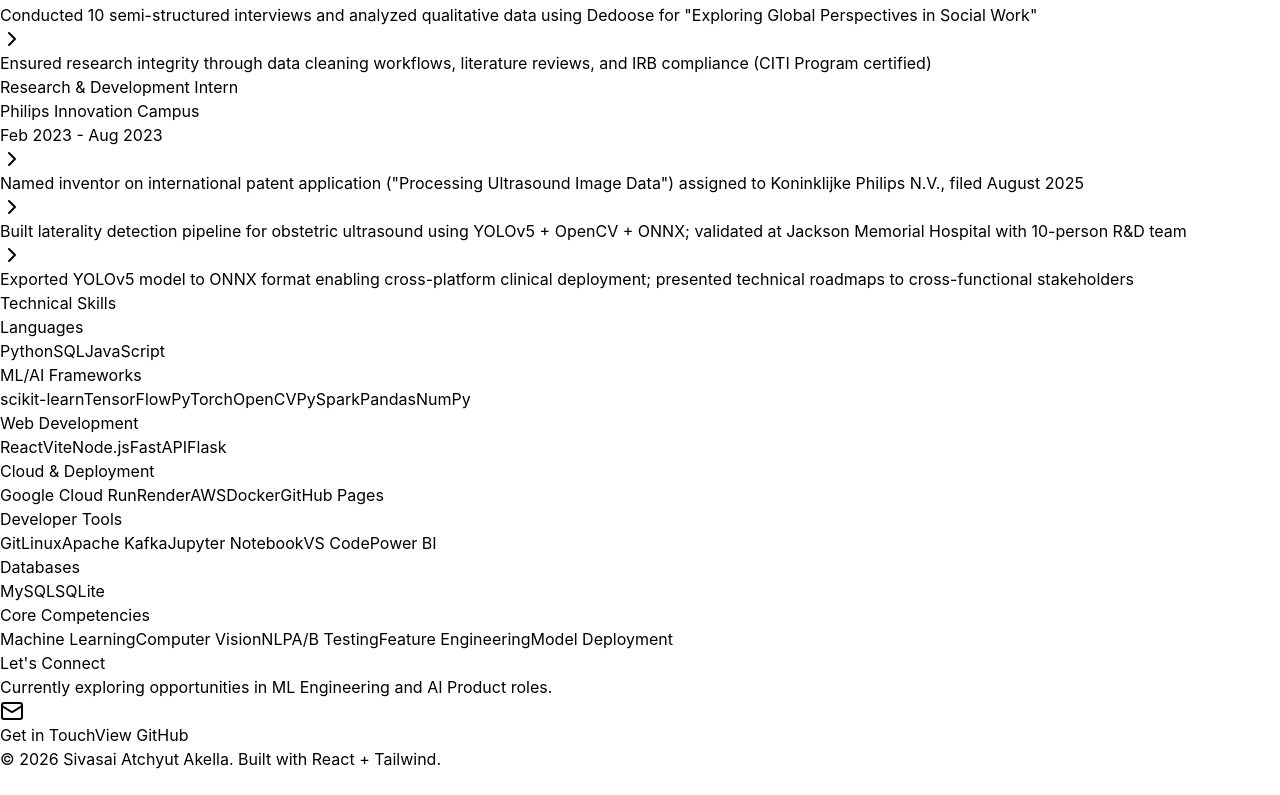
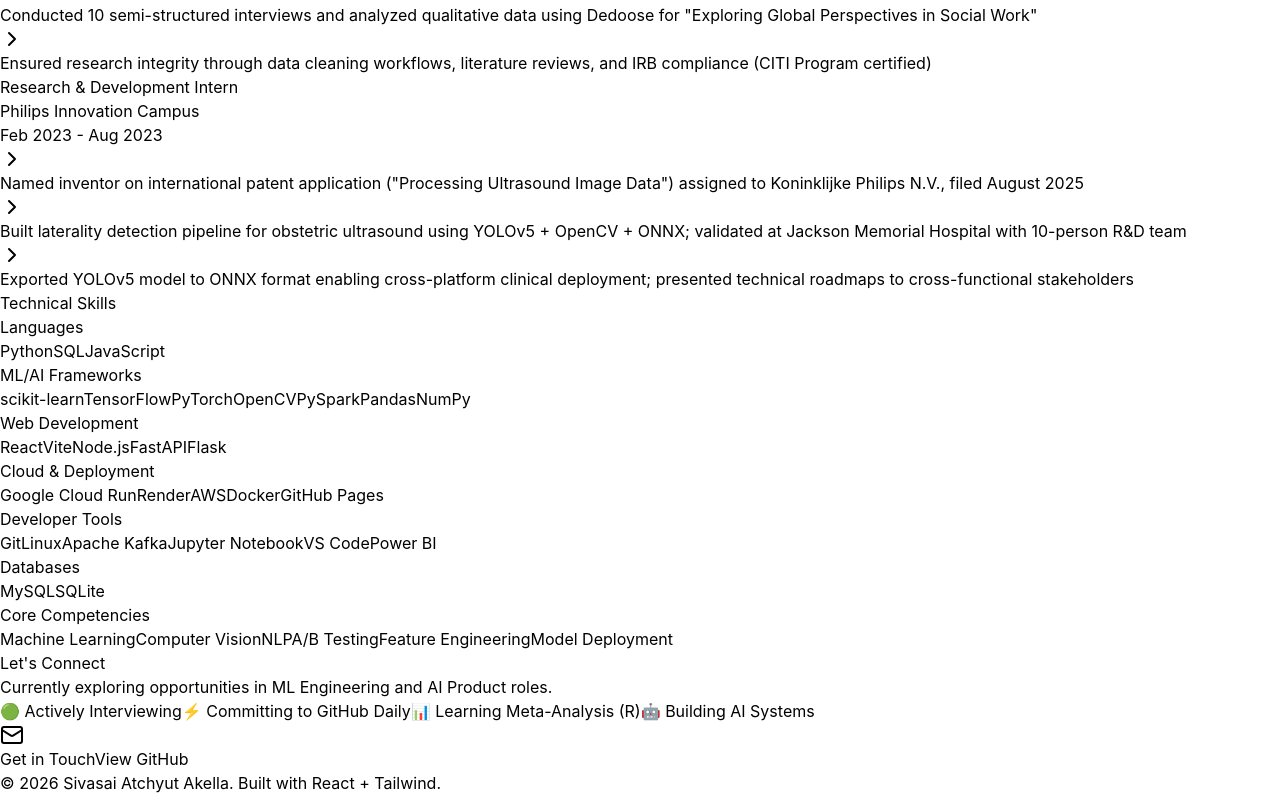
Before and after one commit to ShivVIT2019/Portfolio, a React (Vite) app: page / in a window 1280 px wide. Shown: the part 2445-3240 px from the top of the page. Before the commit the page ends 3216 px from the top, so only its background shows below. Built offline with nearby package versions, Linux system fonts and the light colour scheme.

Commit message:
Update status badges and graduation date

```diff
--- a/src/App.jsx
+++ b/src/App.jsx
@@ -398,11 +398,23 @@ export default function Portfolio() {
             <h2 className="text-5xl font-bold mb-4">Let's Connect</h2>
             <div className="h-1 w-24 bg-gradient-to-r from-green-400 to-emerald-500 mx-auto" />
           </div>
-
-          <p className="text-xl text-gray-300 mb-8">
-            Currently exploring opportunities in ML Engineering and AI Product roles.
-          </p>
-
+<p className="text-xl text-gray-300 mb-6">
+  Currently exploring opportunities in ML Engineering and AI Product roles.
+</p>
+<div className="flex flex-wrap gap-3 justify-center mb-8">
+  <span className="px-4 py-2 bg-green-500/20 border border-green-500/40 rounded-full text-green-400 text-sm font-mono">
+    🟢 Actively Interviewing
+  </span>
+  <span className="px-4 py-2 bg-green-500/20 border border-green-500/40 rounded-full text-green-400 text-sm font-mono">
+    ⚡ Committing to GitHub Daily
+  </span>
+  <span className="px-4 py-2 bg-green-500/20 border border-green-500/40 rounded-full text-green-400 text-sm font-mono">
+    📊 Learning Meta-Analysis (R)
+  </span>
+  <span className="px-4 py-2 bg-green-500/20 border border-green-500/40 rounded-full text-green-400 text-sm font-mono">
+    🤖 Building AI Systems
+  </span>
+</div>
           <div className="flex gap-6 justify-center">
             <a
               href="mailto:sakella@binghamton.edu"
```
